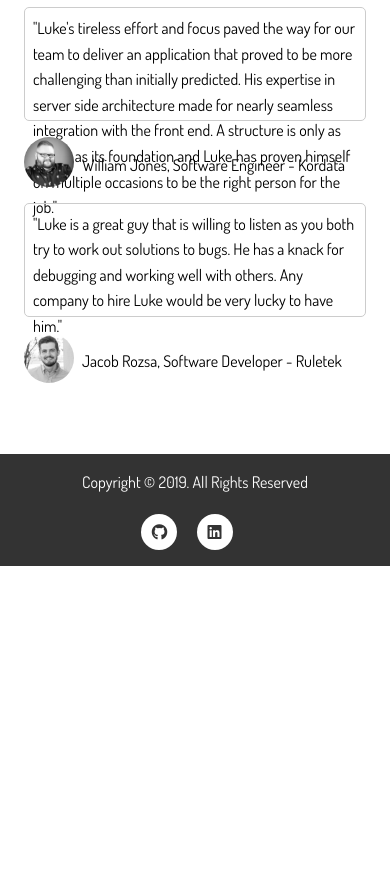
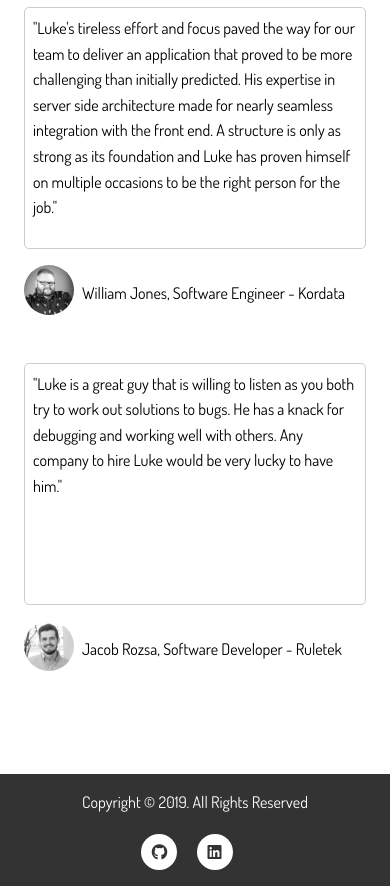
Before and after one commit to LukeTodd/luketodd.github.io, a website: page dist/about.html in a window 390 px wide. Shown: the part 2300-3186 px from the top of the page. Before the commit the page ends 2866 px from the top, so only its background shows below. Drawn offline with Linux system fonts and the light colour scheme; files whose address does not match are found by name; a web font is replaced by a local one.

Commit message:
added media query

```diff
--- a/scss/_media.scss
+++ b/scss/_media.scss
@@ -83,6 +83,12 @@
     &-c {
       display: none;
     }
+    &-d .testimonials p{
+      height: 14rem;
+    }
+    &-d .testimonials ul {
+      padding-bottom: 2rem;
+    }
   }
 
   // Contact
```
Also changed, not shown: dist/about.html, dist/css/main.css.
